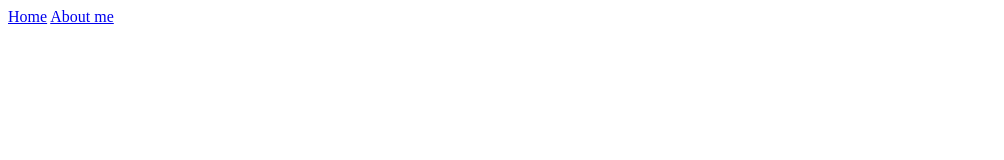
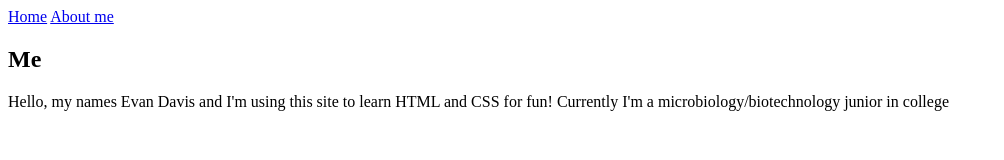
Before and after one commit to gyrotap/gyrotap.github.io, a plain HTML site: page about.html in a window 1280 px wide. Shown: the whole page, without its empty margins (0-1004 px from the left). Drawn offline with Linux system fonts and the light colour scheme.

Commit message:
updated about me

```diff
--- a/about.html
+++ b/about.html
@@ -8,5 +8,7 @@
     <a href="./index.html">Home</a>
     <a href="./about.html">About me</a>
 
+    <h2>Me</h2>
+    <p>Hello, my names Evan Davis and I'm using this site to learn HTML and CSS for fun! Currently I'm a microbiology/biotechnology junior in college</p>
   </body>
 </html>
```
Also changed, not shown: index.html (+1 -1 lines).
